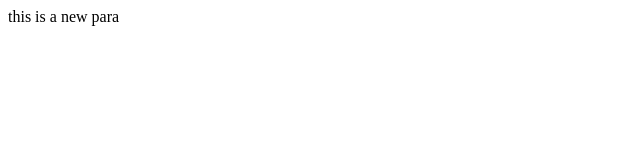
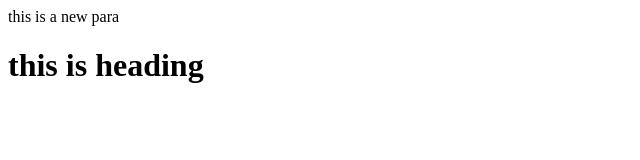
Before and after one commit to Pawan-zec/localRepo, a plain HTML site: page index.html in a window 1280 px wide. Shown: the whole page, without its empty margins (0-640 px from the left). Drawn offline with Linux system fonts and the light colour scheme.

Commit message:
feature added

```diff
--- a/index.html
+++ b/index.html
@@ -1 +1,2 @@
 <p>this is a new para</p>
+<h1>this is heading</h1>
```
Also changed, not shown: 1 other file.
